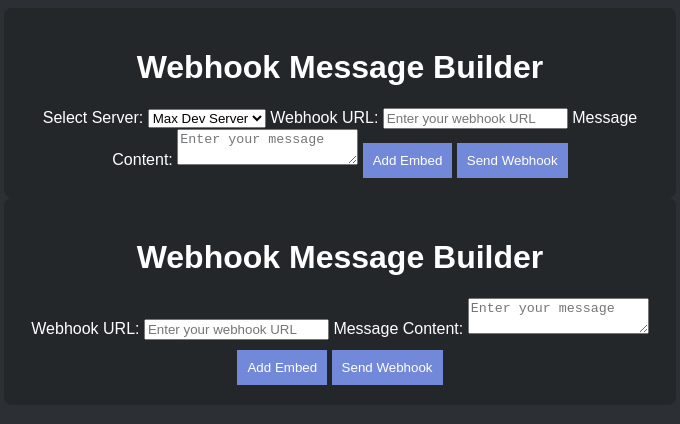
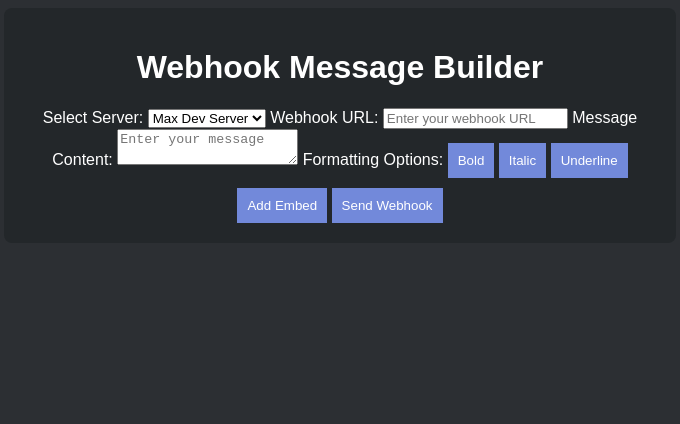
Before and after one commit to MaxYT5184/Dis-Project-192034, a plain HTML site: page index.html in a window 1280 px wide. Shown: the whole page, without its empty margins (300-980 px from the left). Drawn offline with Linux system fonts and the light colour scheme.

Commit message:
Update index.html

```diff
--- a/index.html
+++ b/index.html
@@ -22,31 +22,10 @@
         <label for="message-content">Message Content:</label>
         <textarea id="message-content" placeholder="Enter your message"></textarea>
 
-        <button id="add-embed">Add Embed</button>
-        <button id="send-webhook">Send Webhook</button>
-
-        <div id="preview"></div>
-    </div>
-
-    <script src="script.js"></script>
-</body>
-</html>
-<!DOCTYPE html>
-<html lang="en">
-<head>
-    <meta charset="UTF-8">
-    <meta name="viewport" content="width=device-width, initial-scale=1.0">
-    <title>Discord Webhook Message Builder</title>
-    <link rel="stylesheet" href="styles.css">
-</head>
-<body>
-    <div class="container">
-        <h1>Webhook Message Builder</h1>
-        <label for="webhook-url">Webhook URL:</label>
-        <input type="text" id="webhook-url" placeholder="Enter your webhook URL">
-
-        <label for="message-content">Message Content:</label>
-        <textarea id="message-content" placeholder="Enter your message"></textarea>
+        <label>Formatting Options:</label>
+        <button onclick="formatText('bold')">Bold</button>
+        <button onclick="formatText('italic')">Italic</button>
+        <button onclick="formatText('underline')">Underline</button>
 
         <button id="add-embed">Add Embed</button>
         <button id="send-webhook">Send Webhook</button>
```
